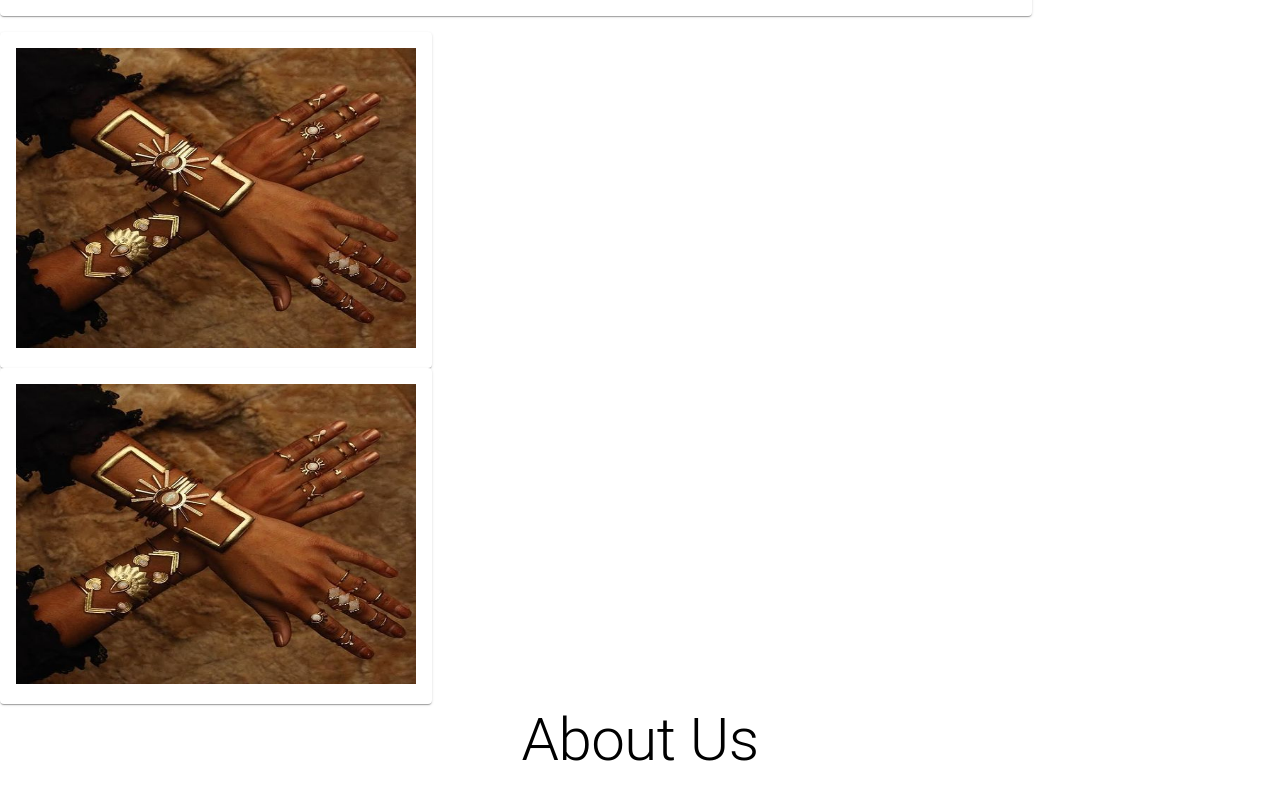
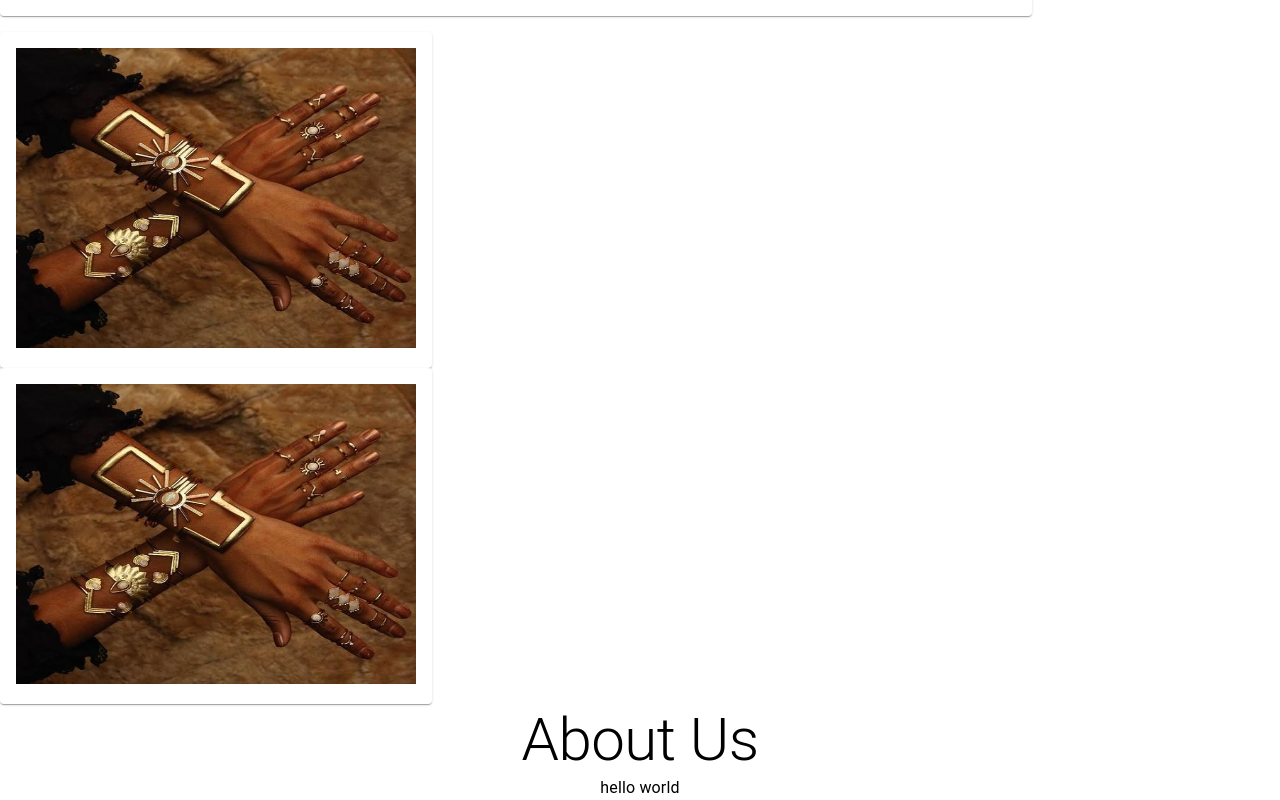
Before and after one commit to mercyogalo/react-practise-4, a React (Create React App) app in the folder my-app/: page / in a window 1280 px wide. Shown: the part 665-1465 px from the top of the page. Before the commit the page ends 1441 px from the top, so only its background shows below. Built offline with nearby package versions, Linux system fonts and the light colour scheme.

Commit message:
Created the footer and updated the footer arrangement

```diff
--- a/my-app/src/App.js
+++ b/my-app/src/App.js
@@ -2,7 +2,9 @@ import {BrowserRouter as Router, Routes, Route} from 'react-router-dom'
 import Navbar from './Navbar'
 import React from 'react';
 import Home from './Home';
-import Contact from './Contact'
+import Contact from './Contact';
+import Footer from './Footer'
+
 
 function App() {
   return (
@@ -20,6 +22,12 @@ function App() {
 
 
   </Routes>
+
+
+<Footer />
+
+
+
 </Router>
 
 
--- /dev/null
+++ b/my-app/src/Footer.js
@@ -0,0 +1,18 @@
+import { Typography } from '@mui/material';
+
+
+
+export default function Footer(){
+    return (
+        <>
+         <Typography
+            variant="body1"
+            sx={{ textAlign: 'center' }}
+          >
+            hello world
+          </Typography>
+
+        </>
+
+    );
+}
--- a/my-app/src/Home.js
+++ b/my-app/src/Home.js
@@ -1,6 +1,7 @@
 import { Box, Typography, Grid, Paper, Stack } from '@mui/material';
 import { styled } from '@mui/material/styles';
 import mainImage from './images/image-1.jpeg';
+
 
 
 const Item = styled(Paper)(({ theme }) => ({
--- a/my-app/src/Navbar.js
+++ b/my-app/src/Navbar.js
@@ -2,6 +2,7 @@ import * as React from 'react';
 import Box from '@mui/material/Box';
 import Tabs from '@mui/material/Tabs';
 import { Link, useLocation } from 'react-router-dom';
+
 
 export default function NavTabs() {
   const location = useLocation();
@@ -21,6 +22,8 @@ export default function NavTabs() {
       </Tabs>
 
 
+
+
     </Box>
   );
 }
```
